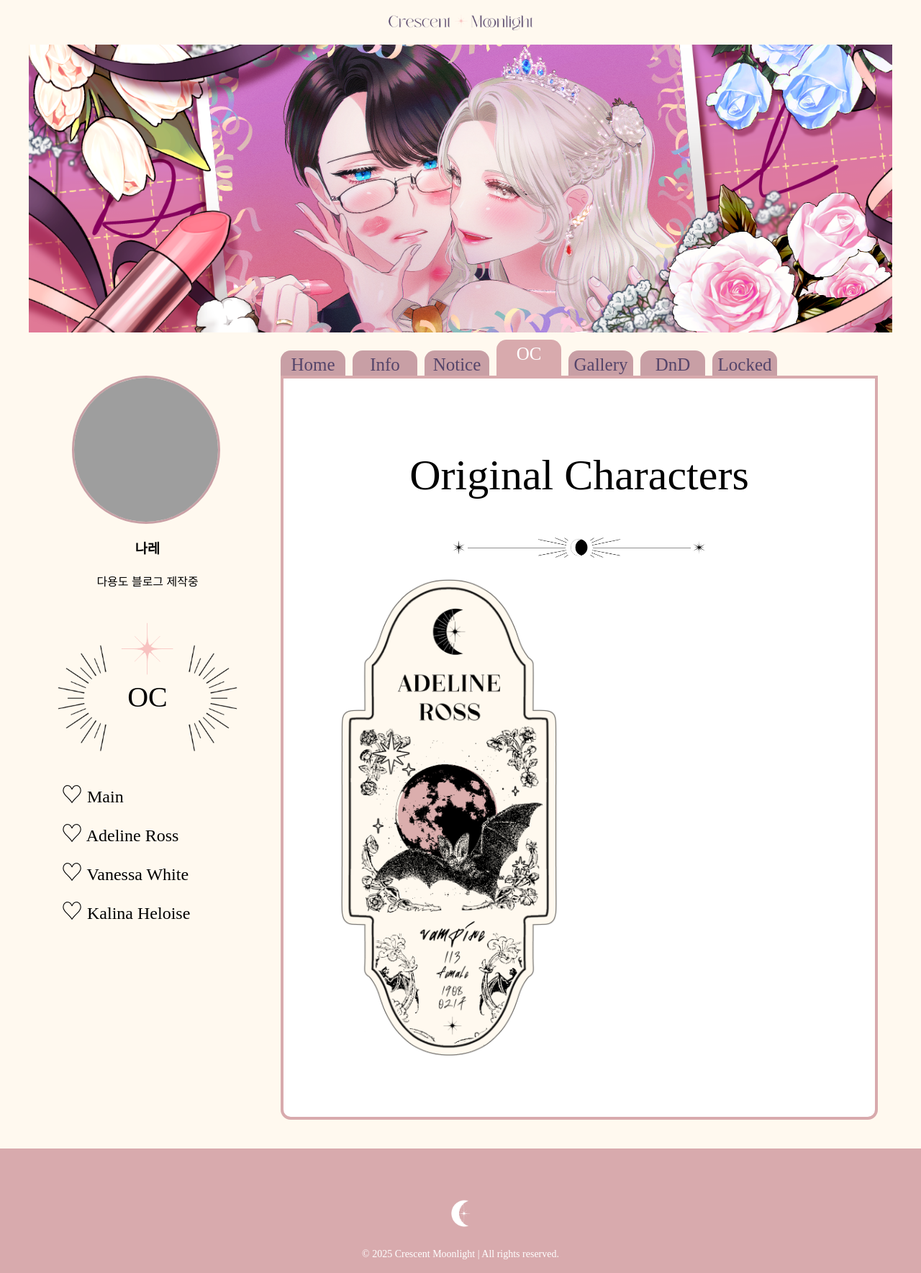
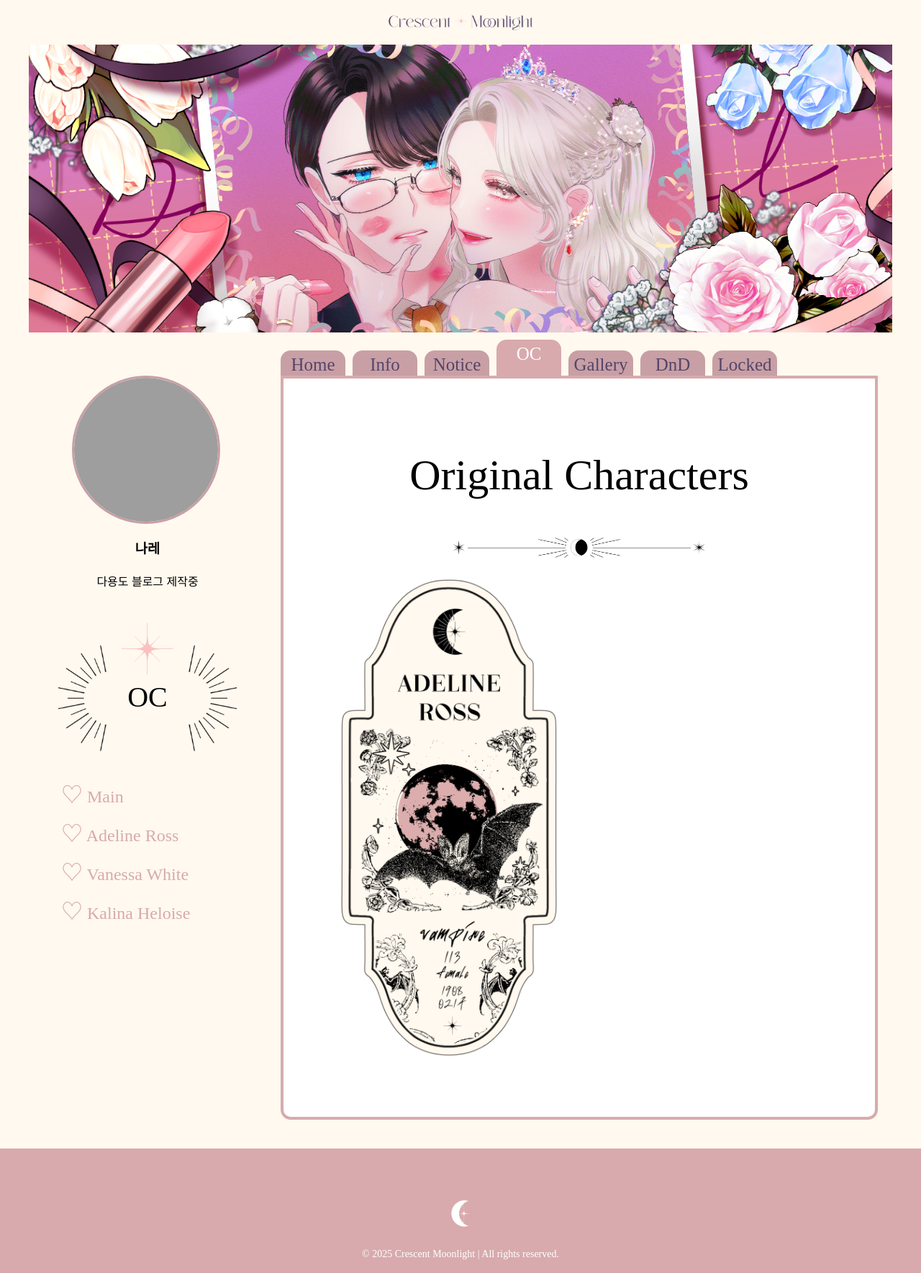
Before and after one commit to narelim/crescentmoonlight, a Jekyll site: the page built from oc.html, in a window 1280 px wide. Shown: the whole page at 72% size. Built offline with Jekyll 4.4.1, drawn with Linux system fonts in a browser that asks for light colours; some web fonts are replaced; grey boxes are pictures that could not be loaded.

Commit message:
마음힘들다

```diff
--- a/_includes/oc-category.html
+++ b/_includes/oc-category.html
@@ -6,53 +6,56 @@
   <!-- OC 선택 시 표시될 목록 -->
   <div id="oc-categories" style="display: block;">
     <ul class="category"></ul>
-                    <li class="category-item" onclick="toggleCategory('oc')">
-                      <span id="oc-title"><span class="littleheart">♡</span><span class="categorybig"> Main</span></span>
+    <li class="category-item" onclick="toggleCategory('/')">
+      <span id="oc-title" class="selected"><span class="littleheart">♡</span><span class="categorybig"> Main</span></span>
     </li>
       <li class="category-item" onclick="toggleCategory('adeline')">
-                          <span id="adeline-title"><span class="littleheart">♡</span><span class="categorybig"> Adeline Ross</span></span>
+          <span id="adeline-title" class="selected"><span class="littleheart">♡</span><span class="categorybig"> Adeline Ross</span></span>
           <ul id="adeline-sub" class="subcategory">
               <li onclick="selectSubcategory('home', 'adeline')">
-                                <span id="adeline-home">
+                <span id="adeline-home" class="selected">
                     <span class="littleheart">♡</span>
                     <span class="emoji"> 🍷</span>
                 </span>
             </li>
               <li onclick="selectSubcategory('info', 'adeline')">
-                                <span id="adeline-info">
+                <span id="adeline-info" class="selected">
                     <span class="littleheart">♡</span>
                     <span class="categorylittle"> Information</span>
                 </span>
                 </li>
               <li onclick="selectSubcategory('fiction', 'adeline')">
-                                <span id="adeline-fiction">
+                <span id="adeline-fiction" class="selected">
                   <span class="littleheart">♡</span>
                     <span class="categorylittle"> Fiction</span>
                 </span>
                 </li>
               <li onclick="selectSubcategory('picture', 'adeline')">
-                                <span id="adeline-picture">
+                <span id="adeline-picture" class="selected">
                   <span class="littleheart">♡</span>
                     <span class="categorylittle"> Picture</span>
                 </span>
                 </li>
               <li onclick="selectSubcategory('tea', 'adeline')">
-                                <span id="adeline-tea">
+                <span id="adeline-tea" class="selected">
                   <span class="littleheart">♡</span>
                     <span class="categorylittle"> Black rose</span>
                 </span>
               </li>
-                              <li onclick="selectSubcategory('cm', 'adeline')"><span id="adeline-cm">
+              <li onclick="selectSubcategory('cm', 'adeline')">
+                <span id="adeline-cm" class="selected">
                 <span class="littleheart">♡</span>
                     <span class="categorylittle"> CM</span>
                 </span>
               </li>
-                              <li onclick="selectSubcategory('trpg', 'adeline')"><span id="adeline-trpg">
+              <li onclick="selectSubcategory('trpg', 'adeline')">
+                <span id="adeline-trpg" class="selected">
                 <span class="littleheart">♡</span>
                     <span class="categorylittle"> TRPG</span>
                 </span>
              </li>
-                              <li onclick="selectSubcategory('relation', 'adeline')"><span id="adeline-relation">
+              <li onclick="selectSubcategory('relation', 'adeline')">
+                <span id="adeline-relation" class="selected">
                 <span class="littleheart">♡</span>
                     <span class="categorylittle"> Relationship</span>
                 </span>
@@ -61,7 +64,7 @@
       </li>
 
       <li class="category-item" onclick="toggleCategory('vanessa')">
-                        <span id="vanessa-title"><span class="littleheart">♡</span><span class="categorybig"> Vanessa White</span></span>
+        <span id="vanessa-title" class="selected"><span class="littleheart">♡</span><span class="categorybig"> Vanessa White</span></span>
         <ul id="vanessa-sub" class="subcategory">
             <li onclick="selectSubcategory('home', 'vanessa')">
               <span id="vanessa-home">
@@ -70,40 +73,43 @@
               </span>
           </li>
             <li onclick="selectSubcategory('info', 'vanessa')">
-                              <span id="vanessa-info">
+              <span id="vanessa-info" class="selected">
                 <span class="littleheart">♡</span>
                   <span class="categorylittle"> Information</span>
               </span>
               </li>
             <li onclick="selectSubcategory('fiction', 'vanessa')">
-                              <span id="vanessa-fiction">
+              <span id="vanessa-fiction" class="selected">
                 <span class="littleheart">♡</span>
                   <span class="categorylittle"> Fiction</span>
               </span>
               </li>
             <li onclick="selectSubcategory('picture', 'vanessa')">
-                              <span id="vanessa-picture">
+              <span id="vanessa-picture" class="selected">
                 <span class="littleheart">♡</span>
                   <span class="categorylittle"> Picture</span>
               </span>
               </li>
             <li onclick="selectSubcategory('tea', 'vanessa')">
-                              <span id="vanessa-tea">
+              <span id="vanessa-tea" class="selected">
                 <span class="littleheart">♡</span>
                   <span class="categorylittle"> Butterfly pea</span>
               </span>
             </li>
-                            <li onclick="selectSubcategory('cm', 'vanessa')"><span id="vanessa-cm">
+            <li onclick="selectSubcategory('cm', 'vanessa')">
+              <span id="vanessa-cm" class="selected">
               <span class="littleheart">♡</span>
                   <span class="categorylittle"> CM</span>
               </span>
             </li>
-                            <li onclick="selectSubcategory('trpg', 'vanessa')"><span id="vanessa-trpg">
+            <li onclick="selectSubcategory('trpg', 'vanessa')">
+              <span id="vanessa-trpg" class="selected">
               <span class="littleheart">♡</span>
                   <span class="categorylittle"> TRPG</span>
               </span>
            </li>
-                            <li onclick="selectSubcategory('relation', 'vanessa')"><span id="vanessa-relation">
+            <li onclick="selectSubcategory('relation', 'vanessa')">
+              <span id="vanessa-relation" class="selected">
               <span class="littleheart">♡</span>
                   <span class="categorylittle"> Relationship</span>
               </span>
@@ -112,49 +118,52 @@
     </li>
 
     <li class="category-item" onclick="toggleCategory('kalina')">
-                        <span id="kalina-title"><span class="littleheart">♡</span><span class="categorybig"> Kalina Heloise</span></span>
+        <span id="kalina-title" class="selected"><span class="littleheart">♡</span><span class="categorybig"> Kalina Heloise</span></span>
         <ul id="kalina-sub" class="subcategory">
             <li onclick="selectSubcategory('home', 'kalina')">
-                              <span id="kalina-home">
+              <span id="kalina-home" class="selected">
                 <span class="littleheart">♡</span>
                   <span class="emoji"> 🎙</span>
               </span>
           </li>
             <li onclick="selectSubcategory('info', 'kalina')">
-                              <span id="kalina-info">
+              <span id="kalina-info" class="selected">
                 <span class="littleheart">♡</span>
                   <span class="categorylittle"> Information</span>
               </span>
               </li>
             <li onclick="selectSubcategory('fiction', 'kalina')">
-                              <span id="kalina-ficcion">
+              <span id="kalina-ficcion" class="selected">
                 <span class="littleheart">♡</span>
                   <span class="categorylittle"> Fiction</span>
               </span>
               </li>
             <li onclick="selectSubcategory('picture', 'kalina')">
-                              <span id="kalina-picture">
+              <span id="kalina-picture" class="selected">
                 <span class="littleheart">♡</span>
                   <span class="categorylittle"> Picture</span>
               </span>
               </li>
             <li onclick="selectSubcategory('tea', 'kalina')">
-                              <span id="kalina-tea">
+              <span id="kalina-tea" class="selected">
                 <span class="littleheart">♡</span>
                   <span class="categorylittle"> Fleur de Jasmin</span>
               </span>
             </li>
-                            <li onclick="selectSubcategory('cm', 'kalina')"><span id="kalina-cm">
+            <li onclick="selectSubcategory('cm', 'kalina')">
+              <span id="kalina-cm" class="selected">
               <span class="littleheart">♡</span>
                   <span class="categorylittle"> CM</span>
               </span>
             </li>
-                            <li onclick="selectSubcategory('trpg', 'kalina')"><span id="kalina-trpg">
+            <li onclick="selectSubcategory('trpg', 'kalina')">
+              <span id="kalina-trpg" class="selected">
               <span class="littleheart">♡</span>
                   <span class="categorylittle"> TRPG</span>
               </span>
            </li>
-                            <li onclick="selectSubcategory('relation', 'kalina')"><span id="kalina-relation">
+            <li onclick="selectSubcategory('relation', 'kalina')">
+              <span id="kalina-relation" class="selected">
               <span class="littleheart">♡</span>
                   <span class="categorylittle"> Relationship</span>
               </span>
--- a/script/oc.js
+++ b/script/oc.js
@@ -1,4 +1,4 @@
-function toggleCategory(category) {
+  function toggleCategory(category) {
     // 모든 서브카테고리 닫기
     document.querySelectorAll('.subcategory').forEach(sub => {
       sub.style.display = 'none';
@@ -8,10 +8,10 @@
     document.querySelectorAll('.category-item').forEach(item => {
       item.classList.remove('selected');
       const heart = item.querySelector('.littleheart');
-      if (하트) heart.textContent = '♡';
+      if (heart) heart.textContent = '♡';
     });
 
-    // 현재 선택된 대분류 열기
+    // 현재 대분류 열기
     const currentSub = document.getElementById(`${category}-sub`);
     const currentItem = document.querySelector(`#${category}-title`)?.closest('.category-item');
     const heartIcon = document.querySelector(`#${category}-title .littleheart`);
@@ -19,9 +19,28 @@
     if (currentSub) currentSub.style.display = 'block';
     if (currentItem) currentItem.classList.add('selected');
     if (heartIcon) heartIcon.textContent = '♥';
+
+    // 소분류 하이라이트 초기화
+    document.querySelectorAll('.subcategory span').forEach(span => {
+      span.classList.remove('selected');
+    });
   }
 
   function selectSubcategory(sub, category) {
+    // 소분류 선택 시 하이라이트
+    document.querySelectorAll('.subcategory span').forEach(span => {
+      span.classList.remove('selected');
+      const heart = span.querySelector('.littleheart');
+      if (heart) heart.textContent = '♡';
+    });
+
+    const selected = document.getElementById(`${category}-${sub}`);
+    if (selected) {
+      selected.classList.add('selected');
+      const heart = selected.querySelector('.littleheart');
+      if (heart) heart.textContent = '♥';
+    }
+
     // 페이지 이동
     window.location.href = `/oc/${category}/${sub}.html`;
   }
--- a/styles/common.css
+++ b/styles/common.css
@@ -268,16 +268,11 @@
     font-weight: normal;
   }
 
-  .category-item .selected .categorybig {
-    color:#d69a9b;
-  }
-
-  .category-item .selected .categorylittle {
-    color:#d69a9b;
-  }
-
-  .category-item .selected .littleheart {
-    color:#d69a9b;
+  .selected .littleheart,
+  .selected .categorybig,
+  .selected .categorylittle,
+  .selected .emoji {
+  color: #D8AAAD  /* 선택된 건 핑크색 */
   }
 
   /* 제목 스타일 */
```
Also changed, not shown: _includes/oc-oc-category.html (+36 -27 lines). Lines whose indentation alone changed are shown as unchanged.
